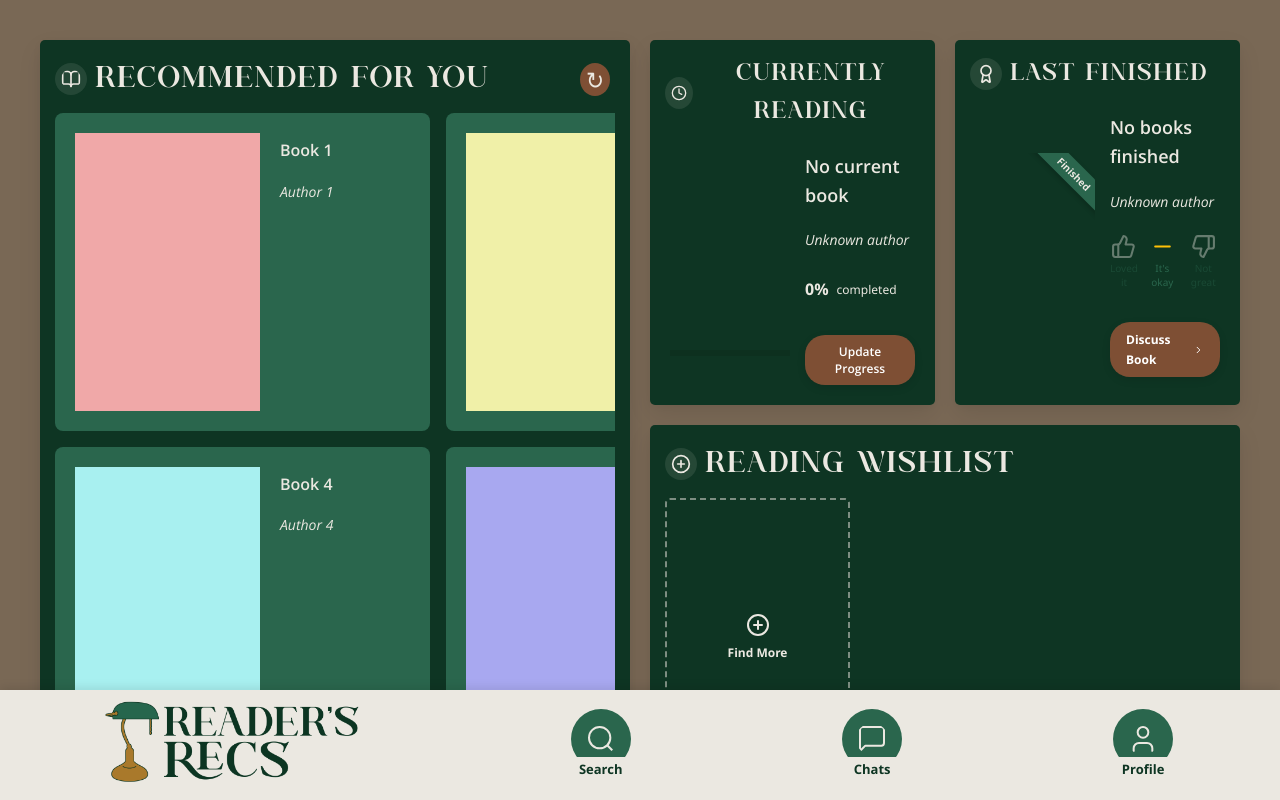
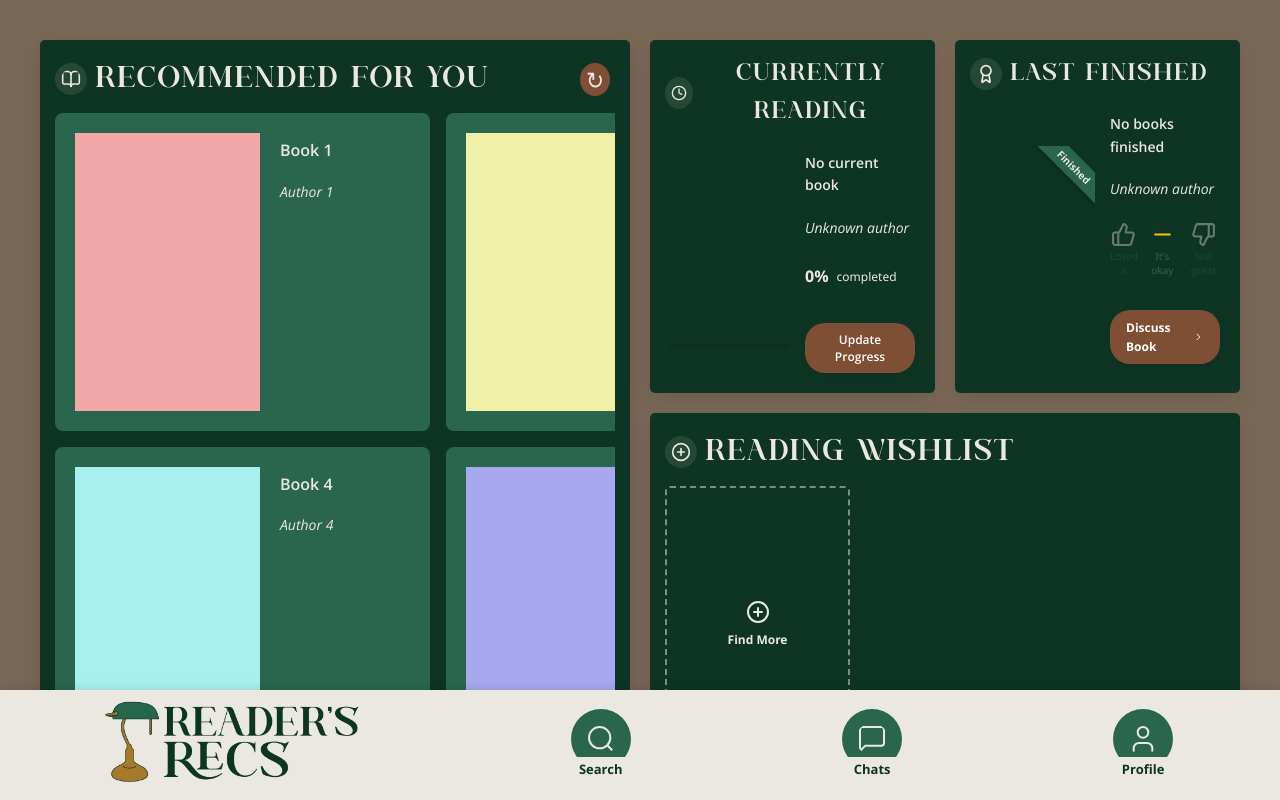
Before and after one commit to tamu-csce-capstone-2025-spring-hammond/Readers-Recs, a React (Create React App) app in the folder frontend/: page /home in a window 1280 px wide. Shown: the top 800 px of the page. Built offline with nearby package versions, Linux system fonts and the light colour scheme.

Commit message:
book title text scaled by string length

```diff
--- a/frontend/src/pages/home.jsx
+++ b/frontend/src/pages/home.jsx
@@ -4,6 +4,17 @@ import { ChevronRight, BookOpen, Clock, Award, PlusCircle, ThumbsUp, ThumbsDown,
 import Navbar from '../components/navbar';
 import '../style/style.css';
 import UpdateProgress from '../components/updateprogress';
+
+const BookTitle = ({ title }) => {
+  const titleLength = title.length;
+  const fontSize = `${Math.max(14, Math.min(20, titleLength / 4))}px`;
+
+  return (
+    <h3 className="book-title" style={{ fontSize }}>
+      {title}
+    </h3>
+  );
+};
 
 const Home = () => {
   const [isLoaded, setIsLoaded] = useState(false);
@@ -177,7 +188,7 @@ const Home = () => {
                   </div>
                 </div>
                 <div className="book-info">
-                  <h3 className="book-title">{bookshelf.currentRead?.title ?? 'No current book'}</h3>
+                  <BookTitle title={bookshelf.currentRead?.title ?? 'No current book'} />
                   <p className="book-author">{bookshelf.currentRead?.author?.[0] ?? 'Unknown author'}</p>
                   <div className="progress-info">
                     <span className="progress-percentage">{currentBook.progress}%</span>
@@ -214,7 +225,7 @@ const Home = () => {
                   </div>
                 </div>
                 <div className="book-info">
-                  <h3 className="book-title">{bookshelf.lastRead?.title ?? 'No books finished'}</h3>
+                  <BookTitle title={bookshelf.lastRead?.title ?? 'No books finished'} />
                   <p className="book-author">{bookshelf.lastRead?.author?.[0] ?? 'Unknown author'}</p>
                   <div className="rating-thumbs">
                     <button
--- a/frontend/src/pages/profile.jsx
+++ b/frontend/src/pages/profile.jsx
@@ -84,6 +84,9 @@ const Profile = () => {
     setEditProfilePopup(false);
   }
 
+  const titleLength = bookshelf.currentRead?.title.length || 0;
+  const fontSize = `${Math.max(16, Math.min(28, titleLength / 4))}px`;
+
   return (
     <div className="profile-container">
       <div className="profile-inner">
@@ -110,7 +113,9 @@ const Profile = () => {
                     <div className="progress-indicator" style={{ height: `${bookshelf.currentRead.progress}%` }}></div>
                   </div>
                 </div>
-                <div className="current-book-title">{bookshelf.currentRead.title}</div>
+                <div className="current-book-title" style={{ fontSize }}>
+                  {bookshelf.currentRead?.title}
+                </div>
               </div>
             ) : (
               <div>No current book</div>
```
